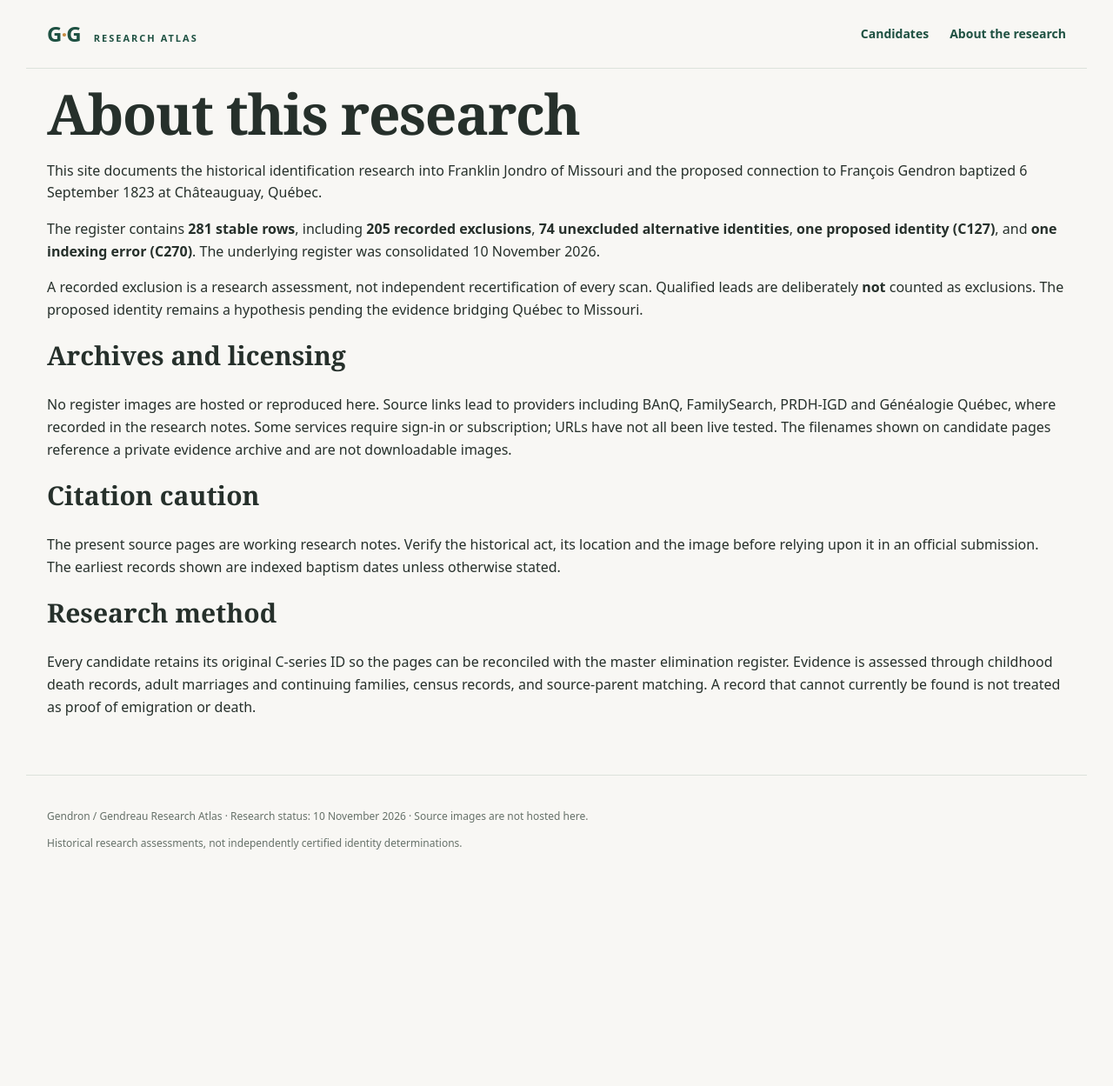
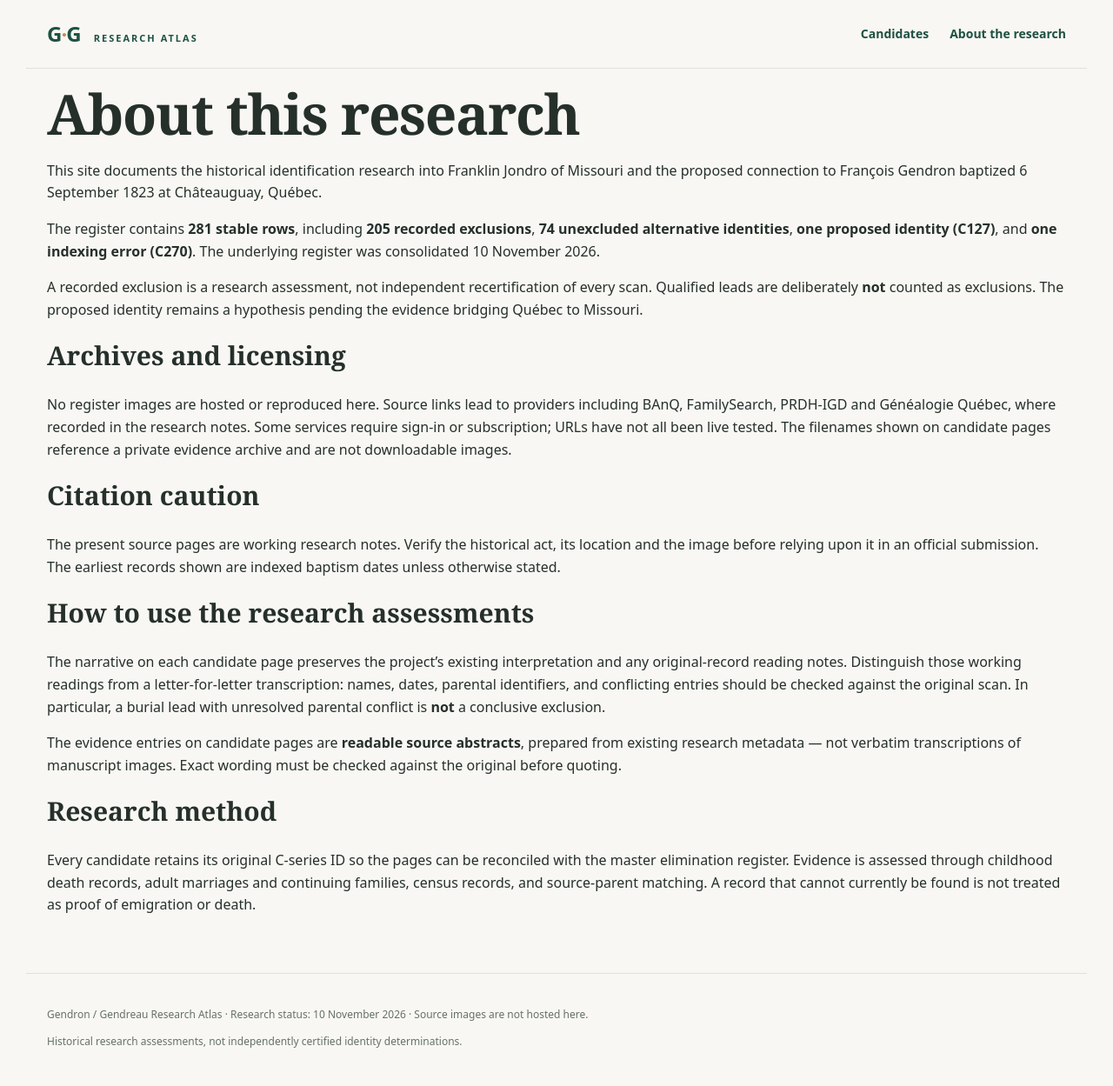
Before and after one commit to vetharmon/gendron-research, a Jekyll site: the page built from about.md, in a window 1280 px wide. Shown: the whole page at 87% size. Built offline with Jekyll 4.4.1, drawn with Linux system fonts in a browser that asks for light colours; before the commit the page ends 1021 px from its top, so only the background shows below that.

Commit message:
Readability pass 1

```diff
--- a/about.md
+++ b/about.md
@@ -19,6 +19,12 @@ No register images are hosted or reproduced here. Source links lead to providers
 
 The present source pages are working research notes. Verify the historical act, its location and the image before relying upon it in an official submission. The earliest records shown are indexed baptism dates unless otherwise stated.
 
+## How to use the research assessments
+
+The narrative on each candidate page preserves the project's existing interpretation and any original-record reading notes. Distinguish those working readings from a letter-for-letter transcription: names, dates, parental identifiers, and conflicting entries should be checked against the original scan. In particular, a burial lead with unresolved parental conflict is **not** a conclusive exclusion.
+
+The evidence entries on candidate pages are **readable source abstracts**, prepared from existing research metadata — not verbatim transcriptions of manuscript images. Exact wording must be checked against the original before quoting.
+
 ## Research method
 
 Every candidate retains its original C-series ID so the pages can be reconciled with the master elimination register. Evidence is assessed through childhood death records, adult marriages and continuing families, census records, and source-parent matching. A record that cannot currently be found is not treated as proof of emigration or death.
```
